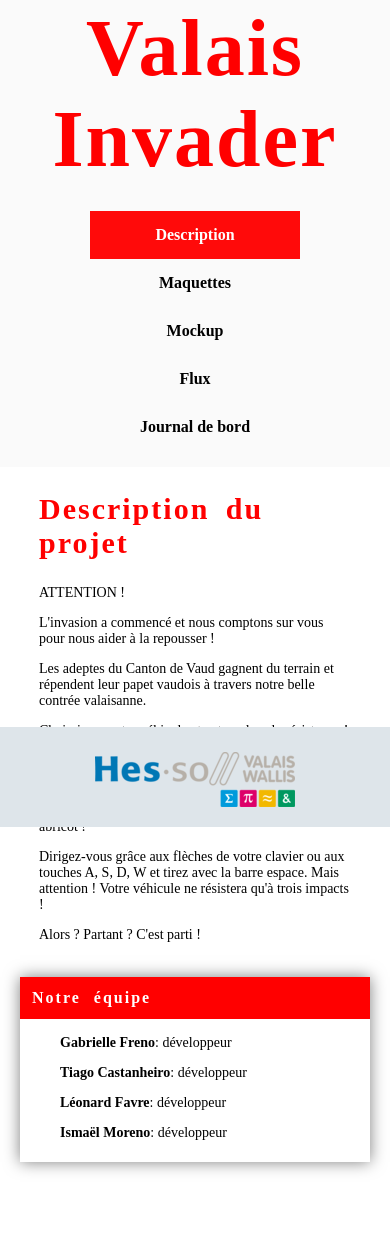
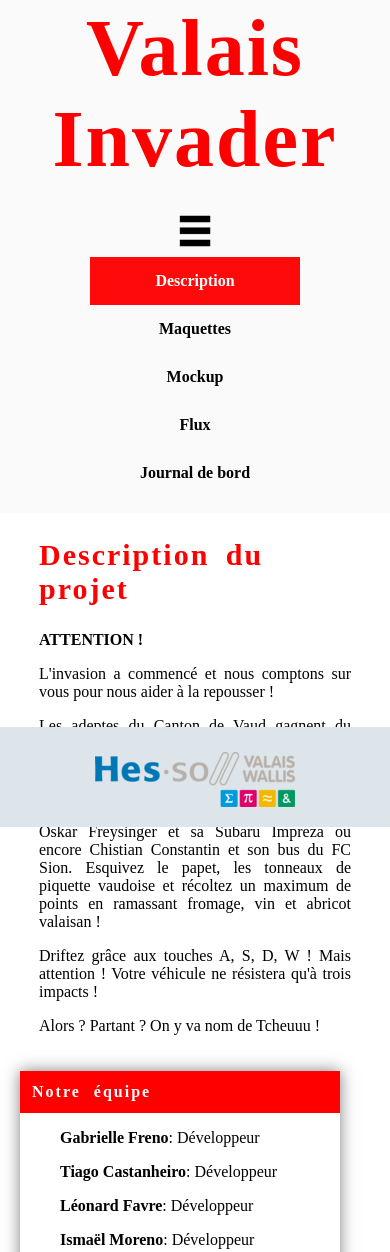
Before and after one commit to Izmoreno/Valais-Invaders, a plain HTML site: page SitePrésentation/Description.html in a window 390 px wide. Shown: the part 17-1269 px from the top of the page. Before the commit the page ends 1199 px from the top, so only its background shows below. Drawn offline with Linux system fonts and the light colour scheme.

Commit message:
Last Commit

```diff
--- a/SitePrésentation/Css/Style.css
+++ b/SitePrésentation/Css/Style.css
@@ -72,8 +72,7 @@ h4 {
 
 p {
     font-family: "Rockwell";
-    font-size: 14px;
-    text-align: left;
+    text-align: justify;
 }
 
 a {
@@ -138,7 +137,7 @@ nav li a {
 }
 
 nav li a:hover,
-nav div ul li.active a {
+nav li.active a {
     color: white;
     background-color: rgba(255, 0, 0, 0.8);
 }
@@ -147,7 +146,7 @@ nav li a {
      display: block;
 }
 
-nav div img {
+nav ul li img {
     width: 32px;
     height: 32px;
     margin: 4px 0 0 0;
@@ -180,13 +179,14 @@ nav div img {
     flex-direction: row;
     margin: 0 auto;
     margin-bottom: 100px;
-    width: 80%;
+    width: 70%;
     text-align: justify;
 }
 
 aside {
+    width: 30%;
     padding: 20px;
-    min-width: 300px;
+    min-width: 360px;
 }
 
 aside > ul > li {
@@ -290,20 +290,19 @@ th {
         margin: 0 auto 10px;
     }
 
-    nav div img {
+    nav ul li img {
         width: 32px;
         height: 32px;
         padding: 0;
         margin: 4px 0 0 0;
         display: block;
     }
-    nav div.textemenu {
-        display: block;
-    }
 
     .articles {
         width: 80%;
     }
+
+
 }
 
 /*------------------------------------------------------------------------------------------
@@ -325,10 +324,8 @@ th {
         display: block;
         margin: 0 auto 10px;
     }
-  nav div.textemenu {
-        display: block;
-    }
-    nav div img {
+
+    nav ul li img {
         width: 32px;
         height: 32px;
         padding: 0;
@@ -340,4 +337,5 @@ th {
         width: 90%;
     }
 
+
 }
--- a/SitePrésentation/Description.html
+++ b/SitePrésentation/Description.html
@@ -1,4 +1,5 @@
 <html>
+
 <head>
     <title>Valais Invader</title>
     <meta charset="utf-8" />
@@ -13,8 +14,10 @@
 
         <h1>Valais Invader</h1>
         <nav>
-            <div class="textemenu">
-             <ul>
+            <ul>
+                <li class="menu">
+                    <center><img src="img/hamburger_icon.png"></center>
+                </li>
                 <li class="active">
                     <a href="Description.html">Description</a>
                 </li>
@@ -31,7 +34,6 @@
                     <a href="JDB.html">Journal de bord</a>
                 </li>
             </ul>
-        </div>
         </nav>
     </header>
 
@@ -42,7 +44,7 @@
 
                 <h2>Description du projet</h2>
 
-                <p>ATTENTION !</p>
+                <p><b>ATTENTION !</b></p>
 
                 <p>
                     L'invasion a commencé et nous comptons sur vous pour nous aider à la repousser !
@@ -52,13 +54,13 @@
                     Les adeptes du Canton de Vaud gagnent du terrain et répendent leur papet vaudois à travers notre belle contrée valaisanne.
                 </p>
                 <p>
-                    Choississez votre véhicule et entrez dans la résistance ! Bernard Rappaz et son bus hippie, Oskar freysinger et sa Subaru Impreza ou encore Chistian Constantin et son bus du FC Sion. Esquivez le papet, détruisez les ennemis, évitez les bottes de paille et récoltez un maximum de points en ramassant fromage, vin et abricot !
+                    Choississez votre véhicule et entrez dans la résistance ! Bernard Rappaz et son bus hippie, Oskar Freysinger et sa Subaru Impreza ou encore Chistian Constantin et son bus du FC Sion. Esquivez le papet, les tonneaux de piquette vaudoise et récoltez un maximum de points en ramassant fromage, vin et abricot valaisan !
                 </p>
                 <p>
-                    Dirigez-vous grâce aux flèches de votre clavier ou aux touches A, S, D, W et tirez avec la barre espace. Mais attention ! Votre véhicule ne résistera qu'à trois impacts !
+                    Driftez grâce aux touches A, S, D, W ! Mais attention ! Votre véhicule ne résistera qu'à trois impacts !
                 </p>
                 <p>
-                    Alors ? Partant ? C'est parti !
+                    Alors ? Partant ? On y va nom de Tcheuuu !
                 </p>
             </article>
         </section>
@@ -68,16 +70,16 @@
                 <h4>Notre équipe</h4>
                 <ul>
                     <li>
-                        <p><strong>Gabrielle Freno</strong>: développeur</p>
+                        <p><strong>Gabrielle Freno</strong>: Développeur</p>
                     </li>
                     <li>
-                        <p><strong>Tiago Castanheiro</strong>: développeur</p>
+                        <p><strong>Tiago Castanheiro</strong>: Développeur</p>
                     </li>
                     <li>
-                        <p><strong>Léonard Favre</strong>: développeur</p>
+                        <p><strong>Léonard Favre</strong>: Développeur</p>
                     </li>
                     <li>
-                        <p><strong>Ismaël Moreno</strong>: développeur</p>
+                        <p><strong>Ismaël Moreno</strong>: Développeur</p>
                     </li>
                 </ul>
             </div>
--- a/javascript/game.js
+++ b/javascript/game.js
@@ -253,9 +253,6 @@ moveBackground = function () {
 //Choose a random sound every 10 seconds
 randomSounds = function () {
     let temp = Math.floor(Math.random()*Math.floor(4));
-
-    console.log(temp);
-
     switch (temp) {
         case 0:
             coupdepied.play();
--- a/javascript/startmenu.js
+++ b/javascript/startmenu.js
@@ -94,6 +94,7 @@ $(document).ready(function () {
     gameZoneElement = $("#gameZone").detach();
     infosScreenElement = $("#infosScreen").detach();
     $("#startMenu").removeAttr("hidden");
+    //Generates an error if the browser does'nt allow to play an audio without any interaction of the user - this is not really critic
     startMusic();
 
 });
```
Also changed, not shown: SitePrésentation/Flux.html (+4 -3 lines), SitePrésentation/JDB.html (+28 -26 lines), SitePrésentation/Maquettes.html (+6 -5 lines), SitePrésentation/Mockup.html (+3 -2 lines), StartMenu.html (+1 -1 lines), css/style.css (+6 -14 lines), SitePrésentation/img/obstacles.png (added), SitePrésentation/img/vehicules.png (added).
